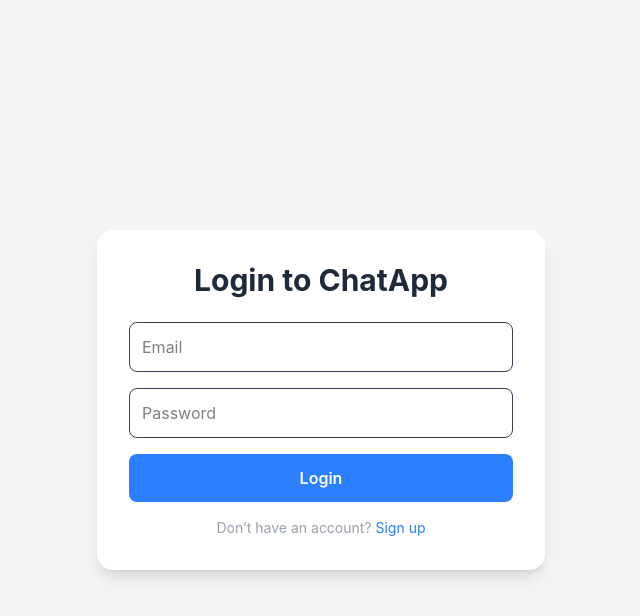
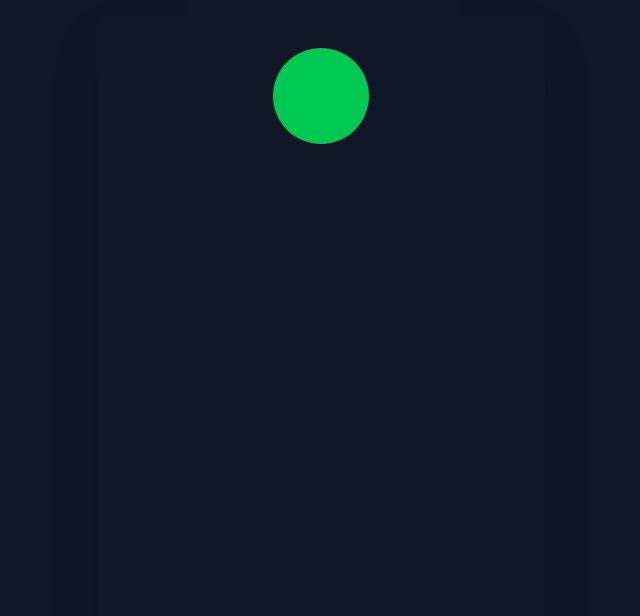
Before and after one commit to Jitesh7140/Chat_App, a React (Vite) app in the folder frontend/: page / in a window 1280 px wide. Shown: the top 616 px of the page, without its empty margins (319-959 px from the left). Built offline with nearby package versions, Linux system fonts and the light colour scheme.

Commit message:
fnd continue

```diff
--- a/frontend/package.json
+++ b/frontend/package.json
@@ -10,12 +10,16 @@
     "preview": "vite preview"
   },
   "dependencies": {
+    "@hookform/resolvers": "^5.2.2",
     "@tailwindcss/vite": "^4.2.2",
     "axios": "^1.13.6",
+    "framer-motion": "^12.38.0",
     "react": "^19.2.4",
     "react-dom": "^19.2.4",
+    "react-icons": "^5.6.0",
     "react-router-dom": "^7.13.1",
     "tailwindcss": "^4.2.2",
+    "yup": "^1.7.1",
     "zustand": "^5.0.12"
   },
   "devDependencies": {
--- a/frontend/src/pages/loginPages/Login.jsx
+++ b/frontend/src/pages/loginPages/Login.jsx
@@ -1,75 +1,127 @@
-import { useState } from "react";
-import { Link } from "react-router-dom";
+import { useState, useEffect } from "react";
+import useLoginStore from "../../store/useLoginStore";
+import countries from "../../utils/countriles";
+import * as yup from "yup";
+import { yupResolver } from "@hookform/resolvers/yup";
+import { useNavigate } from "react-router-dom"; // Curly braces add kiye
+import { useForm } from "react-hook-form";
+import useUserStore from "../../store/useUserStore";
+import useThemeStore from "../../store/themeStore";
+import { motion } from "framer-motion";
+
+//validation schema
+const loginValidationSchema = yup
+  .object()
+  .shape({
+    phoneNumber: yup
+      .string()
+      .nullable()
+      .notRequired()
+      .matches(/^\d+$/, "Phone number must be 10 digits")
+      .transform((value, originalValue) =>
+        originalValue.trim() === "" ? null : value,
+      ),
+    email: yup
+      .string()
+      .nullable()
+      .notRequired()
+      .email("Please enter valid email")
+      .transform((value, originalValue) =>
+        originalValue.trim() === "" ? null : value,
+      ),
+  })
+  .test(
+    "at-least-one",
+    "Either email or phone number is required",
+    function (value) {
+      return !!(value.phoneNumber || value.email);
+    },
+  );
+
+const otpValidationSchema = yup.object().shape({
+  otp: yup
+    .array()
+    .length(6, "OTP must be 6 digits")
+    .required("Otp is required"),
+});
+
+const profileValidationSchema = yup.object().shape({
+  username: yup.string().required("Username is required"),
+  agreed: yup
+    .boolean()
+    .oneOf([true], "You must agree to the terms and conditions"),
+});
+
+const avatars = [
+  "https://api.dicebear.com/6.x/avataaars/svg?seed=Felix",
+  "https://api.dicebear.com/6.x/avataaars/svg?seed=Aneka",
+  "https://api.dicebear.com/6.x/avataaars/svg?seed=Mimi",
+  "https://api.dicebear.com/6.x/avataaars/svg?seed=Jasper",
+  "https://api.dicebear.com/6.x/avataaars/svg?seed=Luna",
+  "https://api.dicebear.com/6.x/avataaars/svg?seed=Zoe",
+];
 
 function Login() {
-  const [form, setForm] = useState({
-    email: "",
-    password: "",
+  const { step, setStep, setUserPhoneData, resetLoginState } = useLoginStore();
+  const [PhoneNumber, setPhoneNumber] = useState(null);
+  const [selectedContry, setselectedContry] = useState(countries);
+  const [otp, setotp] = useState(["", "", "", "", "", ""]);
+  const [email, setEmail] = useState("");
+  const [profilePic, setProfilePic] = useState(null);
+  const [selectedAvatar, setselectedAvtar] = useState(avatars[0]);
+  const [profilePicFile, setProfilePicFile] = useState(null);
+  const navigate = useNavigate();
+  const { setUser } = useUserStore();
+  const { theme, setTheme } = useThemeStore();
+
+  const {
+    register: loginRegister,
+    handleSubmit: handleLoginSubmit,
+    formState: { errors: loginError },
+  } = useForm({
+    resolver: yupResolver(loginValidationSchema),
   });
 
-  const handleChange = (e) => {
-    setForm({
-      ...form,
-      [e.target.name]: e.target.value,
-    });
-  };
+  const {
+    handleSubmit: handleOtpSubmit,
+    formState: { errors: otpError },
+    setValue: setOtpValue,
+  } = useForm({
+    resolver: yupResolver(otpValidationSchema),
+  });
 
-  const handleSubmit = (e) => {
-    e.preventDefault();
-    console.log(form);
-    // yaha API call karega later
-  };
+  const {
+    register: profileRegister,
+    handleSubmit: handleProfileSubmit,
+    formState: { errors: profileError },
+    watch,
+  } = useForm({
+    resolver: yupResolver(profileValidationSchema),
+  });
 
   return (
-    <div className="min-h-screen flex items-center justify-center bg-gray-100 dark:bg-gray-950">
+    <div
+      className={`min-h-screen ${theme === "dark" ? "bg-gray-900" : "bg-gray-100"} flex justify-center item-center p-4 overflow-hidden`}
+    >
+      <motion.div
+        initial={{ opacity: 0, y: 20 }}
+        animate={{ opacity: 1, y: 0 }}
+        transition={{ duration: 0.5 }}
+        className={`${theme === "dark" ? "bg-gray-900 text-white" : "bg-gray-100 text-black"} p-6 md:p-8 rounded-lg shadow-2xl w-full max-w-md  relative z-10`}
+      >
 
-      <div className="w-full max-w-md bg-white dark:bg-gray-900 p-8 rounded-2xl shadow-lg">
+        <motion.div
+        initial={{ scale:0 }}
+        animate={{ scale:1, }}
+        transition={{ duration: 0.5 ,type:"spring" , stiffness:260,damping:20 }}
+        className="w-24 h-24  bg-green-500 rounded-full mx-auto mb-6 flex items-center justify-center"
+        >
 
-        {/* Heading */}
-        <h2 className="text-3xl font-bold text-center mb-6 text-gray-800 dark:text-white">
-          Login to ChatApp
-        </h2>
 
-        {/* Form */}
-        <form onSubmit={handleSubmit} className="space-y-4">
 
-          <input
-            type="email"
-            name="email"
-            placeholder="Email"
-            value={form.email}
-            onChange={handleChange}
-            className="w-full p-3 rounded-lg border border-gray-700 bg-transparent focus:outline-none focus:ring-2 focus:ring-blue-500"
-            required
-          />
+        </motion.div>
 
-          <input
-            type="password"
-            name="password"
-            placeholder="Password"
-            value={form.password}
-            onChange={handleChange}
-            className="w-full p-3 rounded-lg border border-gray-700 bg-transparent focus:outline-none focus:ring-2 focus:ring-blue-500"
-            required
-          />
-
-          <button
-            type="submit"
-            className="w-full py-3 bg-blue-500 hover:bg-blue-600 text-white rounded-lg font-semibold transition"
-          >
-            Login
-          </button>
-        </form>
-
-        {/* Extra Links */}
-        <div className="text-center mt-4 text-sm text-gray-400">
-          Don’t have an account?{" "}
-          <Link to="/register" className="text-blue-500 hover:underline">
-            Sign up
-          </Link>
-        </div>
-
-      </div>
+      </motion.div>
     </div>
   );
 }
--- /dev/null
+++ b/frontend/src/store/themeStore.js
@@ -0,0 +1,17 @@
+import { create } from "zustand";
+import { persist } from "zustand/middleware";
+
+const useThemeStore = create(
+  persist(
+    (set) => ({
+      theme: 'dark',
+      setTheme:(theme)=>set({theme}),
+    }),
+    {
+      name: "theme-storage",
+      getStorage:()=>localStorage,
+    },
+  ),
+);
+
+export default useThemeStore;
--- a/frontend/src/store/useLoginStore.js
+++ b/frontend/src/store/useLoginStore.js
@@ -0,0 +1,27 @@
+import { create } from "zustand";
+import { persist } from "zustand/middleware";
+
+const useLoginStore = create(
+  persist(
+    (set) => ({
+      step: 1,
+      userPhoneData: null,
+      setStep: (step) => {
+        set({ step });
+      },
+      setUserPhoneData: (Data) => {
+        set({ userPhoneData: Data });
+      },
+      resetLoginState: () => set({ userPhoneData: null, step: 1 }),
+    }),
+    {
+      name: "login-storage",
+      partialize: (state) => ({
+        step: state.step,
+        userPhoneData: state.userPhoneData,
+      }),
+    },
+  ),
+);
+
+export default useLoginStore;
--- a/frontend/src/store/useUserStore.js
+++ b/frontend/src/store/useUserStore.js
@@ -0,0 +1,21 @@
+import { create } from "zustand";
+import { persist } from "zustand/middleware";
+
+const useUserStore = create(
+  persist(
+    (set) => ({
+      user: null,
+      isAuthenticated: false,
+      setUser: (userData) => {
+        set({ user:userData , isAuthenticated:true});
+      },
+      clearUser: () => set({ user: null, isAuthenticated: false }),
+    }),
+    {
+      name: "user-storage",
+        getStorege:()=>localStorage
+    },
+  ),
+);
+
+export default useUserStore;
--- /dev/null
+++ b/package.json
@@ -0,0 +1,5 @@
+{
+  "dependencies": {
+    "react-hook-form": "^7.71.2"
+  }
+}
```
Also changed, not shown: 2 other files (tests, documents, lock files or other folders).
